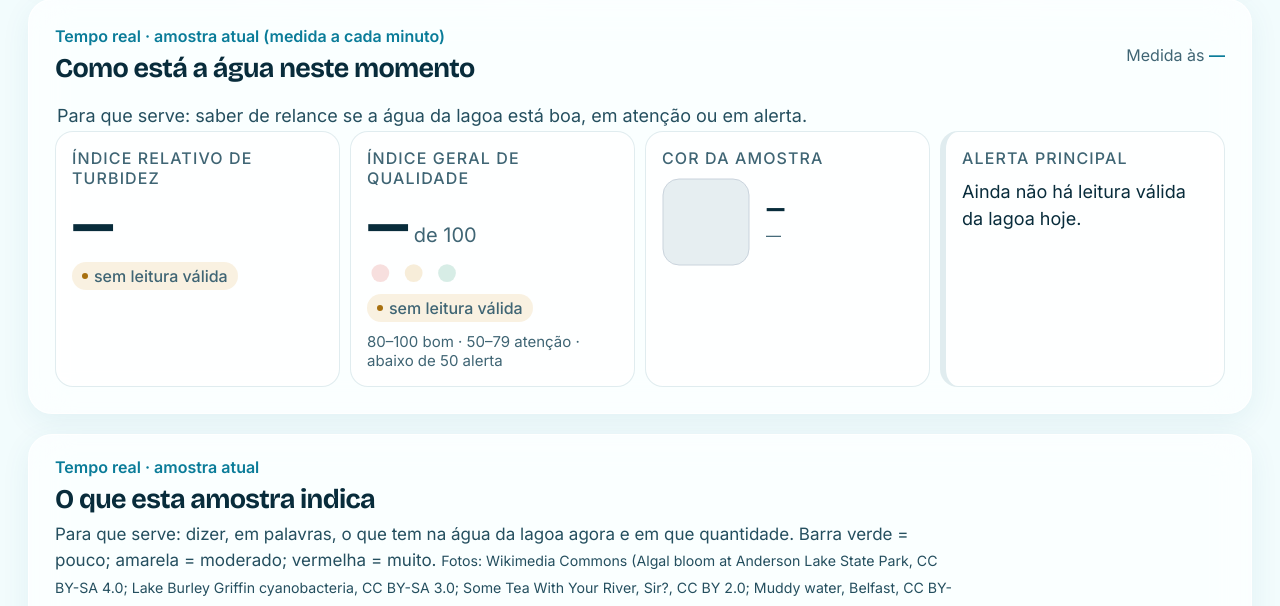
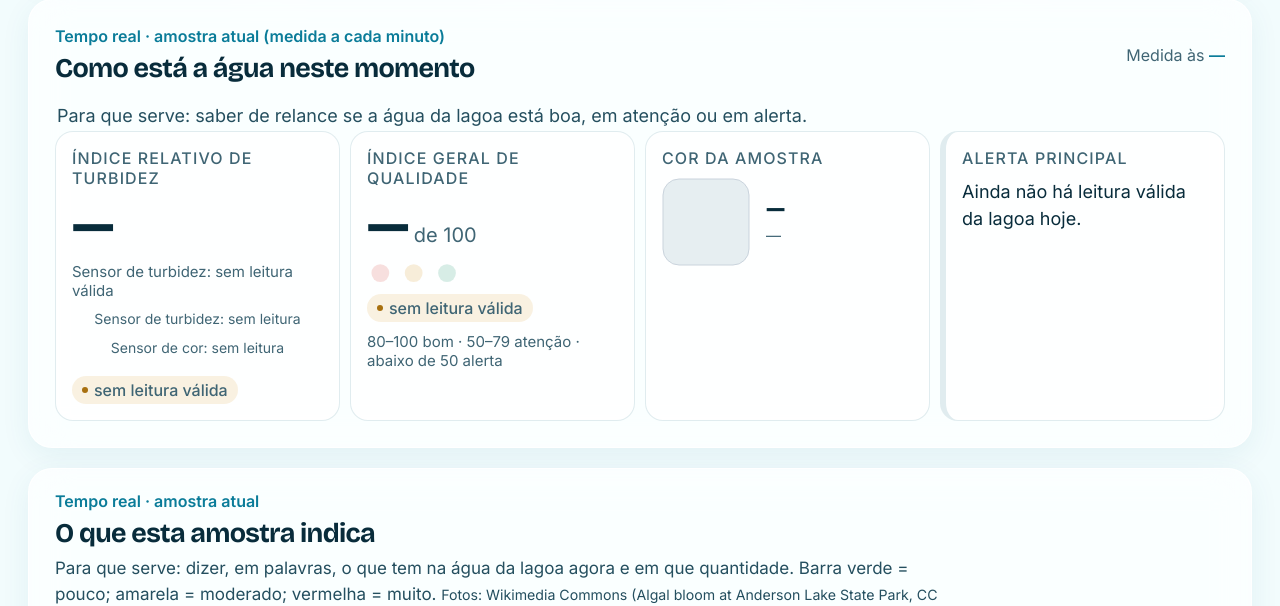
Before and after one commit to sgpcodes/projeto-monitoramento-de-agua--software, a Django app: page / in a window 1280 px wide. Shown: the part 1021-1627 px from the top of the page. Run offline with Django 5.2, Linux system fonts and the light colour scheme; data that the repository does not hold is empty.

Commit message:
Turbidez com a unidade de cada sensor e dois medidores
- Cartao mostra o NTU estimado do sensor de turbidez (com a tensao) e a luz
  bloqueada do sensor de cor; um medidor para cada sensor
- Medidor do sensor de turbidez cobre a faixa inteira da curva (0 a 3000 NTU),
  sem faixas de bom/ruim enquanto a calibracao estiver pendente
- Tensao alem da curva vira limite (<= 1 NTU ou >= 3000 NTU) em vez de sumir
- Teste do caso acima da curva

```diff
--- a/aquamonitor/static/aquamonitor/js/dashboard.js
+++ b/aquamonitor/static/aquamonitor/js/dashboard.js
@@ -388,7 +388,7 @@
       setText("ag-conclusao", "Para que serve: saber de relance se a água da lagoa está boa, em atenção ou em alerta.");
       return;
     }
-    cartoesQualidade("ag", { ntu: q.ntu, luz: tb.luz_bloqueada_pct, iq: q.indice_geral, status: q.status, cor: q.cor, alerta: q.alerta });
+    cartoesQualidade("ag", { ntu: q.ntu, luz: tb.luz_bloqueada_pct, iq: q.indice_geral, status: q.status, cor: q.cor, alerta: q.alerta, sensor: q.sensor });
     // Indicadores com foto da leitura atual (mesmos cartoes da pagina Amostras).
     const atual = { niveis: {} };
     (data.componentes || []).forEach((c) => { atual[c.id] = c.valor; atual.niveis[c.id] = c.nivel ? c.nivel.toLowerCase() : null; });
@@ -440,35 +440,74 @@
     sel.value = selecionada || "";
   }
 
-  function renderGaugeAmostra(ntu, id = "am-gauge") {
+  // Medidor da turbidez em NTU.
+  //  validado:     faixas da CONAMA 357/2005 (40 e 100 NTU); escala cresce com o valor.
+  //  experimental: faixa inteira da curva do fabricante (0 a ~3000 NTU), cor neutra
+  //                (sem faixas de "bom/ruim": o valor ainda nao foi calibrado).
+  function renderGaugeAmostra(ntu, id = "am-gauge", modo = "validado", maxCurva = 3000, sufixo = "") {
     const svg = $(id); if (!svg) return;
     svg.replaceChildren(); svg.style.display = Number.isFinite(ntu) ? "" : "none";
     if (!Number.isFinite(ntu)) return;
-    // A escala cresce com o valor (nunca corta o ponteiro). As faixas sao os limites da
-    // CONAMA 357/2005 (40 e 100 NTU) e so aparecem com NTU de calibracao validada.
-    const MAX = Math.max(200, Math.ceil((ntu * 1.15) / 100) * 100), cx = 100, cy = 100, R = 80;
-    const pt = (v, r) => { const a = Math.PI * (1 - Math.min(v, MAX) / MAX); return [cx + r * Math.cos(a), cy - r * Math.sin(a)]; };
-    [[0, 40, VERDE], [40, 100, AMBAR], [100, MAX, VERMELHO]].forEach(([a, b, c]) => {
-      const [x0, y0] = pt(a + MAX * 0.003, R), [x1, y1] = pt(b - MAX * 0.003, R);
-      addSVG(svg, "path", { d: `M ${x0} ${y0} A ${R} ${R} 0 0 1 ${x1} ${y1}`, stroke: c, "stroke-width": 16, fill: "none", opacity: 0.85 });
-    });
-    [0, 40, 100, MAX].forEach((v) => { const [x, y] = pt(v, R + 14); svgText(svg, x, y + 3, String(v), { class: "axis-text", "text-anchor": "middle" }); });
+    const experimental = modo === "experimental";
+    const MAX = experimental ? maxCurva : Math.max(200, Math.ceil((ntu * 1.15) / 100) * 100), cx = 100, cy = 100, R = 80;
+    const pt = (v, r) => { const a = Math.PI * (1 - Math.min(Math.max(v, 0), MAX) / MAX); return [cx + r * Math.cos(a), cy - r * Math.sin(a)]; };
+    const arco = (a, b, cor, op) => {
+      const [x0, y0] = pt(a, R), [x1, y1] = pt(b, R);
+      addSVG(svg, "path", { d: `M ${x0} ${y0} A ${R} ${R} 0 0 1 ${x1} ${y1}`, stroke: cor, "stroke-width": 16, fill: "none", opacity: op });
+    };
+    if (experimental) {
+      arco(0, MAX, "#19b5c8", 0.18);
+      arco(0, Math.min(ntu, MAX) || MAX * 0.002, "#0a8fa8", 0.9);
+      const marcas = sufixo === "%" ? [0, MAX / 2, MAX] : [0, MAX / 3, (2 * MAX) / 3, MAX];
+      marcas.forEach((v) => { const [x, y] = pt(v, R + 16); svgText(svg, x, y + 4, fx(v, 0) + sufixo, { class: "axis-text", "text-anchor": "middle" }); });
+    } else {
+      [[0, 40, VERDE], [40, 100, AMBAR], [100, MAX, VERMELHO]].forEach(([a, b, c]) => arco(a + MAX * 0.003, b - MAX * 0.003, c, 0.85));
+      [0, 40, 100, MAX].forEach((v) => { const [x, y] = pt(v, R + 14); svgText(svg, x, y + 3, String(v), { class: "axis-text", "text-anchor": "middle" }); });
+    }
     const [nx, ny] = pt(ntu, R - 6);
     addSVG(svg, "line", { x1: cx, y1: cy, x2: nx, y2: ny, stroke: "#23414d", "stroke-width": 3, "stroke-linecap": "round" });
     addSVG(svg, "circle", { cx, cy, r: 6, fill: "#23414d" });
   }
 
+
   const COR_STATUS = { bom: VERDE, "atenção": AMBAR, alerta: VERMELHO };
   // Os 4 cartoes do design (turbidez, indice geral, cor, alerta) com prefixo am- ou ag-.
   function cartoesQualidade(p, d) {
-    // ntu aqui e SEMPRE o validado (o back-end manda null enquanto a calibracao estiver pendente).
-    const ntu = d?.ntu;
-    setText(`${p}-ntu-label`, ntu != null ? "Turbidez" : "Índice relativo de turbidez");
-    setText(`${p}-ntu`, ntu != null ? fx(ntu, 1) : d?.luz != null ? `${fx(d.luz, 0)}%` : "—");
-    setText(`${p}-ntu-un`, ntu != null ? "NTU" : d?.luz != null ? "luz bloqueada (sensor de cor)" : "");
-    renderGaugeAmostra(ntu, `${p}-gauge`);
-    const classe = d?.valida === false ? "sem leitura válida" : ntu == null ? "Calibração em NTU pendente" : ntu <= 40 ? "Compatível com classe 1" : ntu <= 100 ? "Compatível com classes 2 e 3" : "Acima de 100 NTU (CONAMA 357/2005)";
-    badge($(`${p}-classe`), classe, ntu != null && ntu <= 40);
+    // Turbidez com a unidade de cada sensor:
+    //   sensor de turbidez -> NTU (validado) ou NTU estimado pela curva + tensao (V)
+    //   sensor de cor      -> % da luz bloqueada (indice relativo)
+    const ntu = d?.ntu, sensor = d?.sensor || {}, luz = d?.luz;
+    const est = sensor.estado_leitura !== "invalida" ? sensor.ntu_experimental : null;
+    const tensao = sensor.tensao_v != null ? `${fx(sensor.tensao_v, 2)} V` : null;
+    const corTxt = luz != null ? `Sensor de cor: ${fx(luz, 0)}% da luz bloqueada (índice relativo, 0% = água limpa)` : "Sensor de cor: sem leitura";
+    let rotulo, valor, unidade, sub, classe, ok = false;
+    if (ntu != null) {
+      rotulo = "Turbidez"; valor = fx(ntu, 1); unidade = "NTU";
+      sub = `Sensor de turbidez${tensao ? ` · ${tensao}` : ""} · calibração validada`;
+      renderGaugeAmostra(ntu, `${p}-gauge`, "validado");
+      classe = ntu <= 40 ? "Compatível com classe 1" : ntu <= 100 ? "Compatível com classes 2 e 3" : "Acima de 100 NTU (CONAMA 357/2005)";
+      ok = ntu <= 40;
+    } else if (est != null) {
+      rotulo = "Turbidez estimada";
+      valor = sensor.ntu_limite === "<=" ? "≤ 1" : sensor.ntu_limite === ">=" ? `≥ ${fx(est, 0)}` : fx(est, 0);
+      unidade = "NTU (estimado)";
+      sub = `Sensor de turbidez${tensao ? ` · ${tensao}` : ""} · ${sensor.ntu_limite === "<=" ? "água mais clara que o início da curva" : sensor.ntu_limite === ">=" ? "além do limite da curva" : "pela curva do fabricante"}`;
+      renderGaugeAmostra(est, `${p}-gauge`, "experimental", sensor.faixa_curva_ntu?.[1] || 3000);
+      classe = "Calibração em NTU pendente";
+    } else {
+      rotulo = "Índice relativo de turbidez"; valor = luz != null ? `${fx(luz, 0)}%` : "—"; unidade = luz != null ? "luz bloqueada (sensor de cor)" : "";
+      sub = `Sensor de turbidez: ${tensao ? `${tensao} · ` : ""}sem leitura válida`;
+      renderGaugeAmostra(null, `${p}-gauge`);
+      classe = d?.valida === false ? "sem leitura válida" : "Calibração em NTU pendente";
+    }
+    setText(`${p}-ntu-label`, rotulo); setText(`${p}-ntu`, valor); setText(`${p}-ntu-un`, unidade);
+    setText(`${p}-ntu-sub`, sub); setText(`${p}-ntu-cor`, est != null || ntu != null ? corTxt : "");
+    // Dois medidores, um por sensor, cada um na sua unidade.
+    const temTurb = ntu != null || est != null;
+    setText(`${p}-gauge-titulo`, temTurb ? (ntu != null ? "Sensor de turbidez (NTU)" : "Sensor de turbidez (NTU estimado)") : "Sensor de turbidez: sem leitura");
+    renderGaugeAmostra(luz, `${p}-gauge-cor`, "experimental", 100, "%");
+    setText(`${p}-gauge-cor-titulo`, luz != null ? "Sensor de cor (% luz bloqueada)" : "Sensor de cor: sem leitura");
+    badge($(`${p}-classe`), classe, ok);
     const iq = $(`${p}-iq`);
     if (iq) { iq.textContent = d?.iq == null ? "—" : String(d.iq); iq.style.color = COR_STATUS[d?.status] || ""; }
     const sem = $(`${p}-sem`);
@@ -488,7 +527,7 @@
     setText("am-nome", a.nome);
     setText("am-leitura", a.padrao ? `padrão gravado em ${a.leitura}` : `${a.leitura} · ${a.repeticoes} repetiç${a.repeticoes === 1 ? "ão" : "ões"}`);
     setText("am-conclusao", a.conclusao || "");
-    cartoesQualidade("am", { ntu: a.turbidez_ntu, luz: a.luz_bloqueada_pct, iq: a.indice_geral, status: a.status, cor: a.cor, alerta: a.alerta });
+    cartoesQualidade("am", { ntu: a.turbidez_ntu, luz: a.luz_bloqueada_pct, iq: a.indice_geral, status: a.status, cor: a.cor, alerta: a.alerta, sensor: a.sensor });
   }
 
 
--- a/aquamonitor/templates/aquamonitor/amostras.html
+++ b/aquamonitor/templates/aquamonitor/amostras.html
@@ -17,7 +17,10 @@
       </div>
       <p class="sample-summary" id="am-conclusao">Carregando as amostras…</p>
       <div class="sample-metrics" style="grid-template-columns:repeat(auto-fit,minmax(260px,1fr))">
-        <article class="sample-metric" style="align-content:start;gap:10px"><span id="am-ntu-label" style="text-transform:uppercase;letter-spacing:.07em">Turbidez</span><div><strong id="am-ntu" style="font-size:54px;line-height:1">—</strong> <small id="am-ntu-un" style="font-size:20px">NTU</small></div><svg id="am-gauge" viewBox="-14 -14 228 132" role="img" aria-label="Faixas CONAMA de turbidez" style="width:100%;max-width:300px"></svg><span class="state-badge state-ok" id="am-classe" style="justify-self:start;align-self:start"><i></i>—</span></article>
+        <article class="sample-metric" style="align-content:start;gap:10px"><span id="am-ntu-label" style="text-transform:uppercase;letter-spacing:.07em">Turbidez</span><div><strong id="am-ntu" style="font-size:54px;line-height:1">—</strong> <small id="am-ntu-un" style="font-size:20px">NTU</small></div><small id="am-ntu-sub" style="font-size:15px"></small><div style="display:grid;grid-template-columns:repeat(auto-fit,minmax(150px,1fr));gap:12px;align-items:end">
+          <div style="display:grid;gap:4px;justify-items:center"><small id="am-gauge-titulo" style="font-size:14px;text-align:center">Sensor de turbidez</small><svg id="am-gauge" viewBox="-24 -20 248 128" role="img" aria-label="Medidor do sensor de turbidez em NTU" style="width:100%;max-width:260px"></svg></div>
+          <div style="display:grid;gap:4px;justify-items:center"><small id="am-gauge-cor-titulo" style="font-size:14px;text-align:center">Sensor de cor</small><svg id="am-gauge-cor" viewBox="-24 -20 248 128" role="img" aria-label="Medidor do sensor de cor em % de luz bloqueada" style="width:100%;max-width:260px"></svg></div>
+        </div><small id="am-ntu-cor" style="font-size:15px"></small><span class="state-badge state-ok" id="am-classe" style="justify-self:start;align-self:start"><i></i>—</span></article>
         <article class="sample-metric" style="align-content:start;gap:10px"><span style="text-transform:uppercase;letter-spacing:.07em">Índice geral de qualidade</span><div><strong id="am-iq" style="font-size:54px;line-height:1">—</strong> <small style="font-size:20px">de 100</small></div><svg id="am-sem" viewBox="0 0 90 20" aria-hidden="true" style="width:100px"></svg><span class="state-badge state-ok" id="am-status" style="justify-self:start;align-self:start"><i></i>—</span><small>80–100 bom · 50–79 atenção · abaixo de 50 alerta</small></article>
         <article class="sample-metric" style="align-content:start;gap:10px"><span style="text-transform:uppercase;letter-spacing:.07em">Cor da amostra</span><div style="display:flex;gap:16px;align-items:center"><svg id="am-swatch" viewBox="0 0 88 88" aria-hidden="true" style="width:88px;flex:none"></svg><div style="display:grid;gap:4px"><strong id="am-cor" style="font-size:24px">—</strong><small id="am-cor-hex">—</small><small id="am-cor-lambda">—</small></div></div></article>
         <article class="sample-metric" id="am-card-alerta" style="align-content:start;gap:10px;border-left:6px solid var(--line)"><span style="text-transform:uppercase;letter-spacing:.07em">Alerta principal</span><p id="am-alerta" style="margin:0;font-size:18px;line-height:1.5;color:var(--ink)">—</p></article>
--- a/aquamonitor/templates/aquamonitor/dashboard.html
+++ b/aquamonitor/templates/aquamonitor/dashboard.html
@@ -101,7 +101,10 @@
       </div>
       <p class="sample-summary" id="ag-conclusao">Para que serve: saber de relance se a água da lagoa está boa, em atenção ou em alerta.</p>
       <div class="sample-metrics" style="grid-template-columns:repeat(auto-fit,minmax(260px,1fr))">
-        <article class="sample-metric" style="align-content:start;gap:10px"><span id="ag-ntu-label" style="text-transform:uppercase;letter-spacing:.07em">Turbidez</span><div><strong id="ag-ntu" style="font-size:54px;line-height:1">—</strong> <small id="ag-ntu-un" style="font-size:20px">NTU</small></div><svg id="ag-gauge" viewBox="-14 -14 228 132" role="img" aria-label="Faixas CONAMA de turbidez" style="width:100%;max-width:300px"></svg><span class="state-badge state-ok" id="ag-classe" style="justify-self:start;align-self:start"><i></i>—</span></article>
+        <article class="sample-metric" style="align-content:start;gap:10px"><span id="ag-ntu-label" style="text-transform:uppercase;letter-spacing:.07em">Turbidez</span><div><strong id="ag-ntu" style="font-size:54px;line-height:1">—</strong> <small id="ag-ntu-un" style="font-size:20px">NTU</small></div><small id="ag-ntu-sub" style="font-size:15px"></small><div style="display:grid;grid-template-columns:repeat(auto-fit,minmax(150px,1fr));gap:12px;align-items:end">
+          <div style="display:grid;gap:4px;justify-items:center"><small id="ag-gauge-titulo" style="font-size:14px;text-align:center">Sensor de turbidez</small><svg id="ag-gauge" viewBox="-24 -20 248 128" role="img" aria-label="Medidor do sensor de turbidez em NTU" style="width:100%;max-width:260px"></svg></div>
+          <div style="display:grid;gap:4px;justify-items:center"><small id="ag-gauge-cor-titulo" style="font-size:14px;text-align:center">Sensor de cor</small><svg id="ag-gauge-cor" viewBox="-24 -20 248 128" role="img" aria-label="Medidor do sensor de cor em % de luz bloqueada" style="width:100%;max-width:260px"></svg></div>
+        </div><small id="ag-ntu-cor" style="font-size:15px"></small><span class="state-badge state-ok" id="ag-classe" style="justify-self:start;align-self:start"><i></i>—</span></article>
         <article class="sample-metric" style="align-content:start;gap:10px"><span style="text-transform:uppercase;letter-spacing:.07em">Índice geral de qualidade</span><div><strong id="ag-iq" style="font-size:54px;line-height:1">—</strong> <small style="font-size:20px">de 100</small></div><svg id="ag-sem" viewBox="0 0 90 20" aria-hidden="true" style="width:100px"></svg><span class="state-badge state-ok" id="ag-status" style="justify-self:start;align-self:start"><i></i>—</span><small>80–100 bom · 50–79 atenção · abaixo de 50 alerta</small></article>
         <article class="sample-metric" style="align-content:start;gap:10px"><span style="text-transform:uppercase;letter-spacing:.07em">Cor da amostra</span><div style="display:flex;gap:16px;align-items:center"><svg id="ag-swatch" viewBox="0 0 88 88" aria-hidden="true" style="width:88px;flex:none"></svg><div style="display:grid;gap:4px"><strong id="ag-cor" style="font-size:24px">—</strong><small id="ag-cor-hex">—</small><small id="ag-cor-lambda">—</small></div></div></article>
         <article class="sample-metric" id="ag-card-alerta" style="align-content:start;gap:10px;border-left:6px solid var(--line)"><span style="text-transform:uppercase;letter-spacing:.07em">Alerta principal</span><p id="ag-alerta" style="margin:0;font-size:18px;line-height:1.5;color:var(--ink)">—</p></article>
--- a/aquamonitor/views.py
+++ b/aquamonitor/views.py
@@ -109,6 +109,16 @@ def _ntu_valido(turbidez):
     return ntu
 
 
+# Curva do fabricante usada no firmware (dfrobot-sen0189-fabricante-v1): NTU em funcao
+# da tensao na saida do sensor (5 V). Vale de 2,5 V (~3000 NTU) a 4,2 V (~0 NTU).
+CURVA_FABRICANTE = {"a": -1120.4, "b": 5742.3, "c": -4352.9, "min_v": 2.5, "max_v": 4.2}
+
+
+def _ntu_da_curva(v):
+    c = CURVA_FABRICANTE
+    return max(0.0, c["a"] * v * v + c["b"] * v + c["c"])
+
+
 def _sensor_turbidez(turbidez):
     """Estado do sensor de turbidez de uma leitura: dados crus, validacao e calibracao.
     estado_leitura: invalida (defeito/fora da faixa), experimental (calibracao pendente)
@@ -118,6 +128,18 @@ def _sensor_turbidez(turbidez):
     if antigo:
         status = "ok" if turbidez.get("tensao_v") is not None else "sem_dado"
     validada = turbidez.get("calibracao_status") == "validada"
+    tensao = turbidez.get("tensao_v")
+    ntu_exp = turbidez.get("ntu_experimental", turbidez.get("ntu") if antigo else None)
+    limite = turbidez.get("ntu_limite")
+    # Fora da faixa da curva nao e defeito: e um valor alem do inicio/fim da curva.
+    # Acima de 4,2 V a agua esta mais clara que o "0 NTU" da curva (<= ~1 NTU);
+    # abaixo de 2,5 V esta mais turva que o fim da curva (>= ~3000 NTU).
+    if status == "fora_da_faixa_da_curva" and tensao is not None:
+        if tensao > CURVA_FABRICANTE["max_v"]:
+            ntu_exp, limite = round(_ntu_da_curva(CURVA_FABRICANTE["max_v"]), 1), "<="
+        elif tensao < CURVA_FABRICANTE["min_v"]:
+            ntu_exp, limite = round(_ntu_da_curva(CURVA_FABRICANTE["min_v"]), 1), ">="
+        status = "ok"
     if status != "ok":
         estado = "invalida"
     else:
@@ -131,7 +153,9 @@ def _sensor_turbidez(turbidez):
         "calibracao_status": "validada" if validada else "pendente",
         "calibracao_id": turbidez.get("calibracao_id") or ("firmware antigo (curva do fabricante)" if antigo else None),
         # Firmware antigo mandava a estimativa no campo "ntu": aqui ela aparece como experimental.
-        "ntu_experimental": turbidez.get("ntu_experimental", turbidez.get("ntu") if antigo else None),
+        "ntu_experimental": ntu_exp,
+        "ntu_limite": limite,  # "<=" ou ">=" quando passou do inicio/fim da curva
+        "faixa_curva_ntu": [0, round(_ntu_da_curva(CURVA_FABRICANTE["min_v"]))],
         "ntu": turbidez.get("ntu") if validada else None,
     }
 
@@ -361,6 +385,7 @@ def _qualidade_atual(atual, atual_indices, suja_q, observacoes):
         alerta = "Nenhum indicador acima do normal nesta leitura."
     return {
         "valida": True,
+        "sensor": atual_indices["sensor"],
         "indice_geral": geral,
         "status": st,
         "ntu": _numero(q["ntu"]),
@@ -547,6 +572,22 @@ def _dados_painel(data_selecionada, leituras, metricas):
     }
 
 
+def _sensor_resumo(sensores):
+    """Sensor de turbidez das repeticoes de uma amostra: medias das leituras sem defeito."""
+    ok = [s for s in sensores if s["estado_leitura"] != "invalida"]
+    if not ok:
+        return {"estado_leitura": "invalida" if sensores else "sem_dado", "tensao_v": None, "ntu_experimental": None,
+                "ntu_limite": None, "faixa_curva_ntu": sensores[0]["faixa_curva_ntu"] if sensores else None}
+    limites = {s["ntu_limite"] for s in ok}
+    return {
+        "estado_leitura": ok[0]["estado_leitura"],
+        "tensao_v": _numero(_media([s["tensao_v"] for s in ok])),
+        "ntu_experimental": _numero(_media([s["ntu_experimental"] for s in ok])),
+        "ntu_limite": limites.pop() if len(limites) == 1 else None,
+        "faixa_curva_ntu": ok[0]["faixa_curva_ntu"],
+    }
+
+
 def _diagnostico_sensor(leitura, indices):
     """Painel "Diagnostico do sensor": ultima leitura recebida, como chegou."""
     return {
@@ -664,6 +705,7 @@ def _resumo_amostra(id_, leituras, branco):
         "turbidez_dp": _numero(_desvio(ntus)),
         "luz_bloqueada_pct": _numero(luz),
         "classe_turbidez": qualidade.classe_texto(ntu),
+        "sensor": _sensor_resumo([r[1]["sensor"] for r in reps]),
         **{k: _numero(v) for k, v in ix.items()},
         "niveis": {k: qualidade.nivel_texto(v) for k, v in ix.items()},
         "intensidades": (
```
Also changed, not shown: aquamonitor/tests.py (+10 -0 lines).
